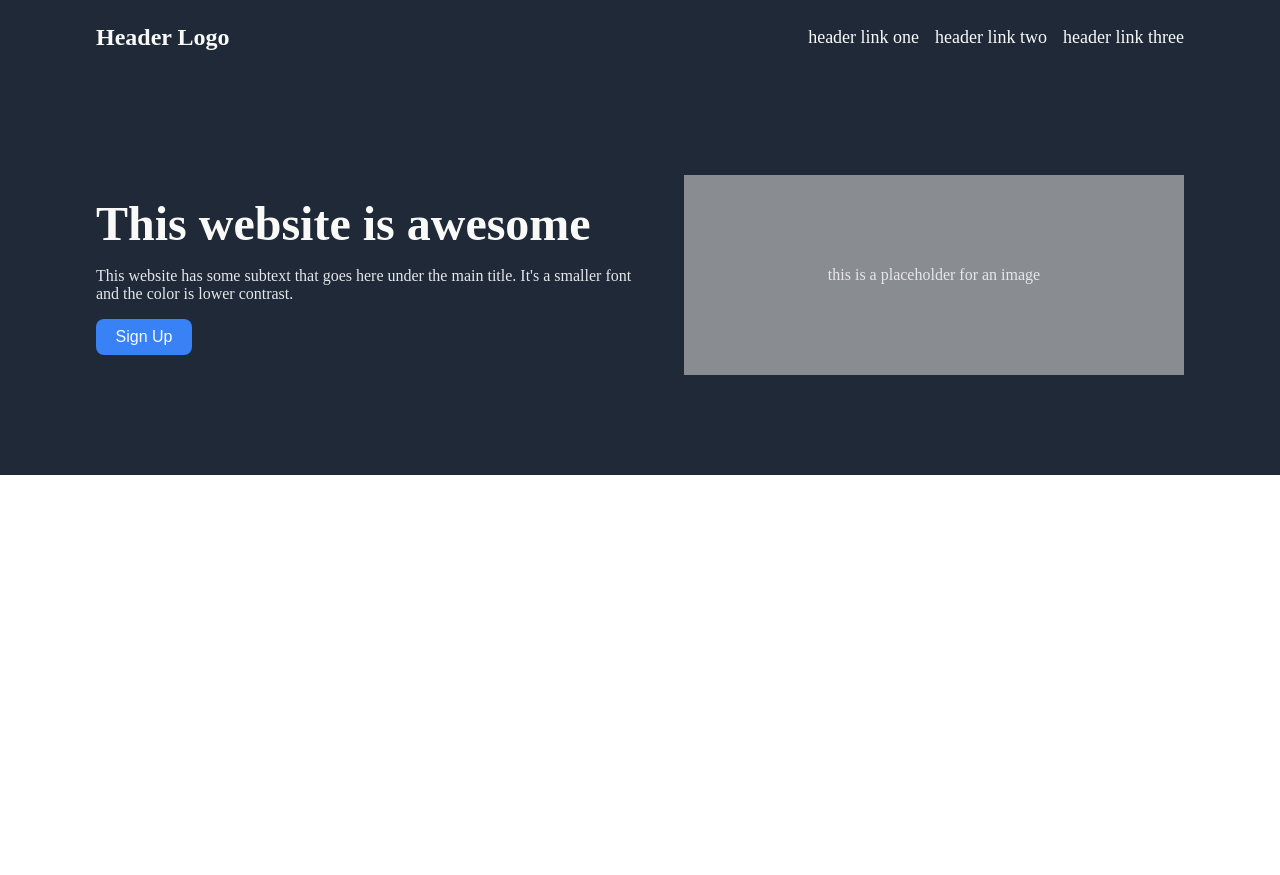
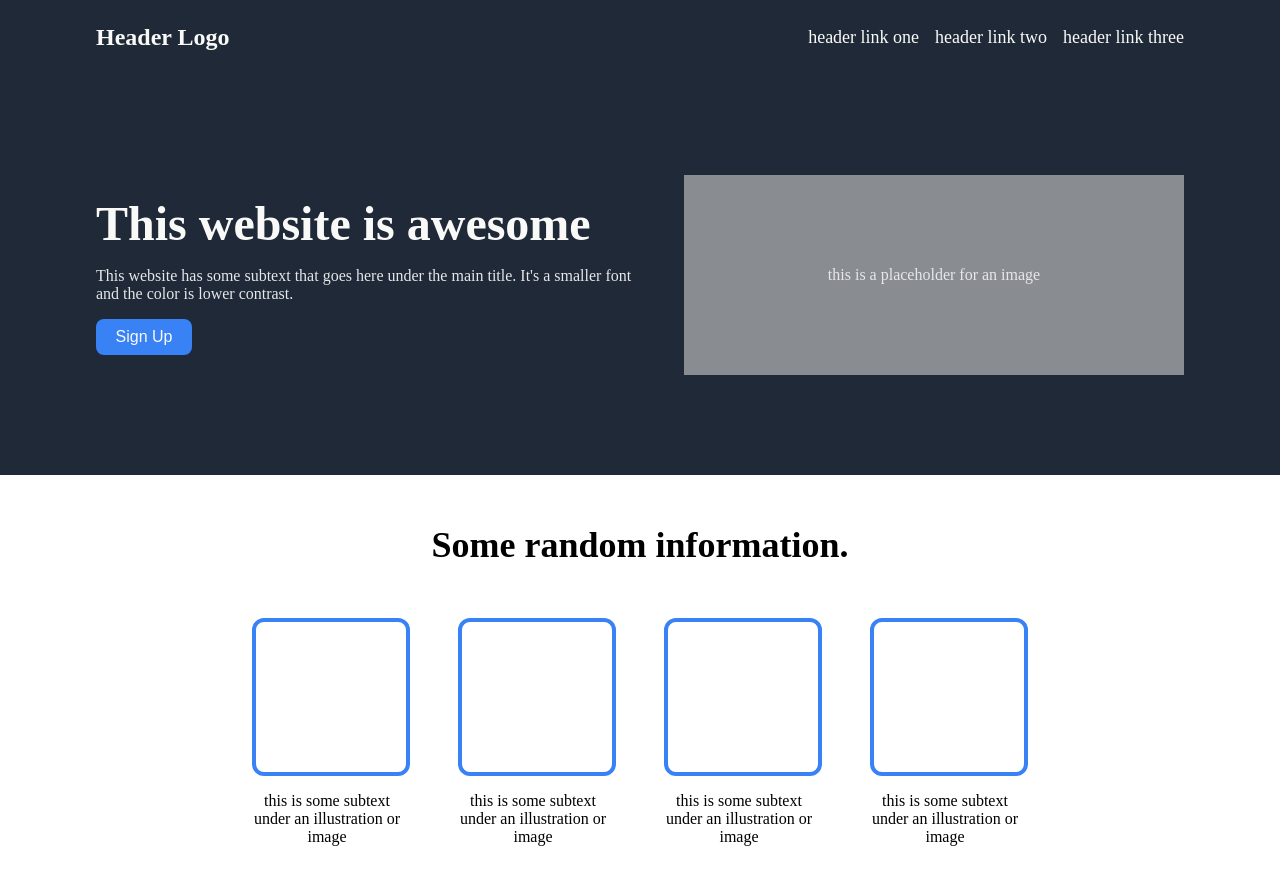
Before and after one commit to chrisuga/Foundations-Landing-Page-, a plain HTML site: page index.html in a window 1280 px wide. Before the commit the page ends 800 px from the top, so only its background shows below. Drawn offline with Linux system fonts and the light colour scheme.

Commit message:
Add random information section.

```diff
--- a/index.html
+++ b/index.html
@@ -31,5 +31,26 @@
         <p class="image white">this is a placeholder for an image</p>
       </div>
     </div>
+    <div class="info">
+      <p class="info-header">Some random information.</p>
+      <div class="info-separator">
+        <div class="info-1">
+          <p class="info-placeholder"> </p>
+          <p class="info-subtext"> this is some subtext under an illustration or image</p>
+        </div>
+        <div class="info-2">
+          <p class="info-placeholder"> </p>
+          <p class="info-subtext"> this is some subtext under an illustration or image</p>
+        </div>
+        <div class="info-3">
+          <p class="info-placeholder"> </p>
+          <p class="info-subtext"> this is some subtext under an illustration or image</p>
+        </div>
+        <div class="info-4">
+          <p class="info-placeholder"> </p>
+          <p class="info-subtext"> this is some subtext under an illustration or image</p>
+        </div>
+      </div>
+    </div>
   </body>
 </html>
--- a/style.css
+++ b/style.css
@@ -37,7 +37,7 @@ ul {
 .title {
   color: #F9FAF8;
   font-size: 48px;
-  font-weight: bold;
+  font-weight: bolder;
   margin: 0;
   padding: 0;
 }
@@ -77,3 +77,39 @@ button {
   font-size: 16px;
   border-radius: 8px;
 }
+
+.info {
+  display: flex;
+  justify-content: center;
+  align-items: center;
+  padding: 0px;
+  margin: 0px;
+  height: 400px;
+  flex-direction: column;
+}
+
+.info-header {
+  display: flex;
+  font-size: 36px;
+  font-weight: bolder;
+}
+
+.info-placeholder {
+  width: 150px;
+  height: 150px;
+  border: 4px solid #3882F6;
+  border-radius: 12px;
+}
+
+.info-separator {
+  display: flex;
+  flex-direction: row;
+  gap: 48px;
+}
+
+.info-subtext {
+  text-align: center;
+  justify-content: center;
+  flex-wrap: wrap;
+  max-width: 150px;
+}
```
